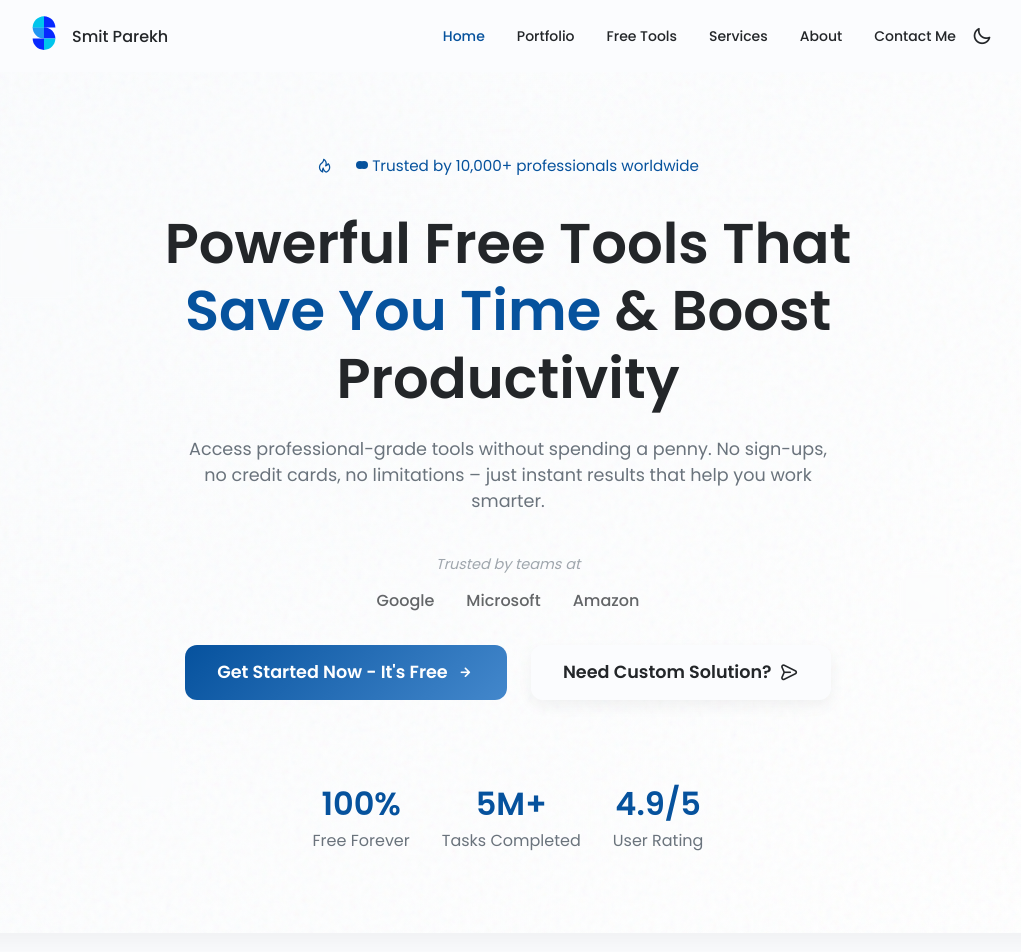
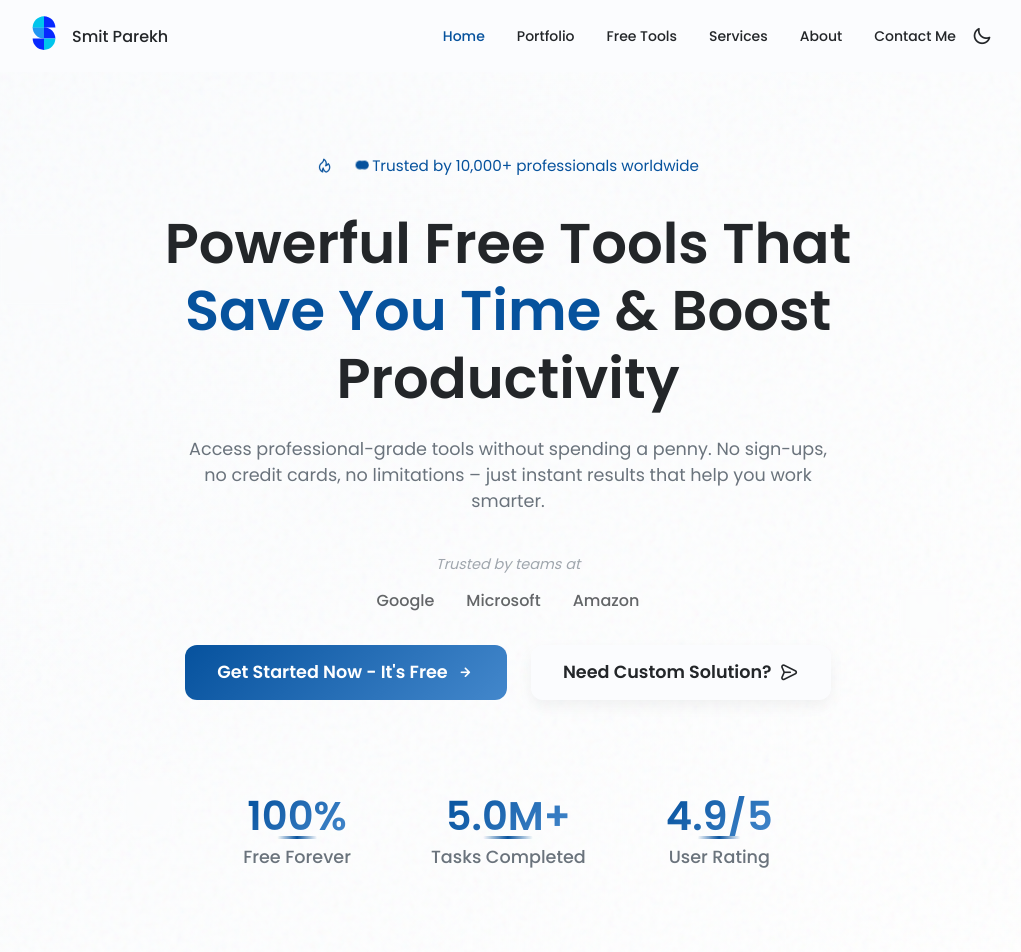
Before and after one commit to SmitParekh84/Smit-React-New-Portfolio-front-end, a React (Vite) app: page / in a window 1280 px wide. Shown: the top 952 px of the page, without its empty margins (132-1153 px from the left). Built offline with nearby package versions, Linux system fonts and the light colour scheme; some icons are missing.

Commit message:
Enhance ToolsHero component with entrance animations and dynamic metrics display; improve styling for badges and buttons.

```diff
--- a/src/components/ToolsHero/ToolsHero.css
+++ b/src/components/ToolsHero/ToolsHero.css
@@ -5,6 +5,14 @@
   position: relative;
   overflow: hidden;
   box-shadow: 0 10px 30px rgba(0, 0, 0, 0.05);
+  opacity: 0;
+  transform: translateY(30px);
+  transition: opacity 0.6s ease, transform 0.8s ease;
+}
+
+.tools-hero.animate {
+  opacity: 1;
+  transform: translateY(0);
 }
 
 .tools-hero__container {
@@ -35,12 +43,31 @@
   gap: 0.5rem;
   box-shadow: 0 4px 15px rgba(var(--first-color-rgb), 0.15);
   border: 1px solid rgba(var(--first-color-rgb), 0.2);
-  transition: all 0.3s ease;
+  transition: all 0.4s cubic-bezier(0.175, 0.885, 0.32, 1.275);
+  animation: badgeBounce 3s infinite ease-in-out;
+  overflow: hidden;
 }
 
 .tools-hero__badge:hover {
-  transform: translateY(-2px);
-  box-shadow: 0 6px 20px rgba(var(--first-color-rgb), 0.2);
+  transform: translateY(-3px) scale(1.05);
+  box-shadow: 0 8px 25px rgba(var(--first-color-rgb), 0.25);
+}
+
+.tools-hero__badge::before {
+  content: "";
+  position: absolute;
+  top: 0;
+  left: -100%;
+  width: 50%;
+  height: 100%;
+  background: linear-gradient(
+    90deg,
+    transparent,
+    rgba(255, 255, 255, 0.3),
+    transparent
+  );
+  transform: skewX(-25deg);
+  animation: badgeShimmer 3s infinite;
 }
 
 .badge-pulse {
@@ -50,6 +77,7 @@
   border-radius: 50%;
   background-color: var(--first-color);
   position: relative;
+  animation: badgePing 2s infinite;
 }
 
 .badge-pulse::after {
@@ -59,7 +87,8 @@
   height: 100%;
   border-radius: 50%;
   background-color: var(--first-color);
-  animation: pulse 2s infinite;
+  opacity: 0.7;
+  animation: badgeFade 2s infinite;
 }
 
 .tools-hero__title {
@@ -71,6 +100,32 @@
 
 .tools-hero__highlight {
   color: var(--first-color);
+  position: relative;
+  display: inline-block;
+}
+
+.tools-hero__highlight:after {
+  content: '';
+  position: absolute;
+  bottom: 0;
+  left: 0;
+  width: 100%;
+  height: 30%;
+  background-color: rgba(var(--first-color-rgb), 0.1);
+  z-index: -1;
+  transform-origin: bottom;
+  animation: highlightGlow 3s infinite alternate;
+}
+
+@keyframes highlightGlow {
+  0% {
+    opacity: 0.3;
+    transform: scaleY(0.7);
+  }
+  100% {
+    opacity: 0.5;
+    transform: scaleY(1);
+  }
 }
 
 .tools-hero__description {
@@ -104,11 +159,36 @@
   justify-content: center;
 }
 
-.logo-container span {
+.logo-item {
   font-weight: var(--font-medium);
   color: var(--title-color);
   opacity: 0.7;
   font-size: 1rem;
+  position: relative;
+  transition: all 0.3s ease;
+}
+
+.logo-item:hover {
+  opacity: 1;
+  transform: translateY(-2px);
+}
+
+.logo-item:after {
+  content: '';
+  position: absolute;
+  bottom: -4px;
+  left: 50%;
+  transform: translateX(-50%) scaleX(0);
+  width: 100%;
+  height: 2px;
+  background-color: var(--first-color);
+  opacity: 0;
+  transition: all 0.3s ease;
+}
+
+.logo-item:hover:after {
+  opacity: 1;
+  transform: translateX(-50%) scaleX(1);
 }
 
 .tools-hero__buttons {
@@ -132,10 +212,11 @@
   align-items: center;
   text-align: center;
   border-radius: 0.75rem;
-  transition: all 0.3s ease;
+  transition: all 0.4s cubic-bezier(0.175, 0.885, 0.32, 1.275);
   box-sizing: border-box;
   position: relative;
   overflow: hidden;
+  z-index: 1;
 }
 
 .tools-hero__button-primary {
@@ -148,21 +229,27 @@
 .tools-hero__button-primary:after {
   content: "";
   position: absolute;
-  width: 100%;
+  width: 110%;
   height: 100%;
-  background: linear-gradient(135deg, rgba(255,255,255,0.1) 0%, rgba(255,255,255,0) 60%);
+  background: linear-gradient(135deg, rgba(255,255,255,0.2) 0%, rgba(255,255,255,0) 60%);
   top: 0;
-  left: -100%;
-  transition: all 0.5s ease;
+  left: -120%;
+  transition: all 0.5s cubic-bezier(0.19, 1, 0.22, 1);
+  z-index: -1;
+  transform: skewX(-20deg);
 }
 
 .tools-hero__button-primary:hover {
-  transform: translateY(-4px);
-  box-shadow: 0 12px 25px rgba(var(--first-color-rgb), 0.4);
+  transform: translateY(-6px);
+  box-shadow: 0 15px 30px rgba(var(--first-color-rgb), 0.4);
 }
 
 .tools-hero__button-primary:hover:after {
-  left: 0;
+  left: 100%;
+}
+
+.tools-hero__button-primary:hover .button__icon {
+  transform: translateX(5px);
 }
 
 .tools-hero__button-secondary {
@@ -172,12 +259,45 @@
   box-shadow: 0 6px 15px rgba(0, 0, 0, 0.05);
 }
 
+.tools-hero__button-secondary:before {
+  content: "";
+  position: absolute;
+  top: 0;
+  left: 0;
+  width: 100%;
+  height: 100%;
+  background: linear-gradient(135deg, rgba(var(--first-color-rgb), 0.05) 0%, rgba(var(--first-color-rgb), 0.1) 100%);
+  z-index: -1;
+  transform: scaleX(0);
+  transform-origin: right;
+  transition: transform 0.5s cubic-bezier(0.19, 1, 0.22, 1);
+}
+
 .tools-hero__button-secondary:hover {
   background-color: #fff;
-  transform: translateY(-4px);
-  box-shadow: 0 10px 20px rgba(0, 0, 0, 0.08);
+  transform: translateY(-6px);
+  box-shadow: 0 15px 30px rgba(0, 0, 0, 0.08);
   color: var(--first-color);
   border-color: rgba(var(--first-color-rgb), 0.3);
+}
+
+.tools-hero__button-secondary:hover:before {
+  transform: scaleX(1);
+  transform-origin: left;
+}
+
+.tools-hero__button-secondary:hover .button__icon {
+  transform: translateX(3px);
+}
+
+.button__icon {
+  margin-left: 8px;
+  transition: transform 0.3s ease;
+}
+
+.button-text {
+  position: relative;
+  z-index: 2;
 }
 
 .tools-hero__metrics {
@@ -185,20 +305,70 @@
   display: flex;
   justify-content: center;
   flex-wrap: wrap;
-  gap: 2rem;
+  gap: 3rem;
 }
 
 .tools-hero__metric {
   text-align: center;
+  position: relative;
+  transition: all 0.3s ease;
+  padding: 1rem;
+  border-radius: 12px;
+}
+
+.tools-hero__metric:hover {
+  transform: translateY(-5px);
+}
+
+.tools-hero__metric:hover::after {
+  opacity: 1;
+  transform: scale(1);
+}
+
+.tools-hero__metric::after {
+  content: '';
+  position: absolute;
+  top: -10px;
+  left: -10px;
+  right: -10px;
+  bottom: -10px;
+  background: linear-gradient(135deg, rgba(var(--first-color-rgb), 0.05) 0%, rgba(var(--first-color-rgb), 0.01) 100%);
+  border-radius: 16px;
+  opacity: 0;
+  transform: scale(0.9);
+  transition: all 0.3s ease;
+  z-index: -1;
 }
 
 .tools-hero__metric-number {
-  font-size: 2rem;
+  font-size: 2.5rem;
   color: var(--first-color);
+  font-weight: 700;
+  line-height: 1;
+  margin-bottom: 0.5rem;
+  background: linear-gradient(135deg, var(--first-color) 0%, var(--first-color-alt) 100%);
+  -webkit-background-clip: text;
+  -webkit-text-fill-color: transparent;
+  position: relative;
+  display: inline-block;
+}
+
+.tools-hero__metric-number::after {
+  content: '';
+  position: absolute;
+  bottom: -3px;
+  left: 50%;
+  transform: translateX(-50%);
+  width: 40%;
+  height: 3px;
+  background: linear-gradient(90deg, transparent, var(--first-color), transparent);
+  border-radius: 50px;
 }
 
 .tools-hero__metric-label {
   color: var(--text-color);
+  font-weight: 500;
+  font-size: 1.1rem;
 }
 
 /* Enhanced Background Elements */
@@ -376,21 +546,80 @@
     transform: translateY(0) rotate(0);
   }
   50% {
-    transform: translateY(-15px) rotate(5deg);
+    transform: translateY(-20px) rotate(5deg);
   }
 }
 
-@keyframes pulse {
+@keyframes badgeShimmer {
   0% {
-    transform: scale(1);
-    opacity: 1;
+    left: -100%;
   }
-  100% {
-    transform: scale(3);
-    opacity: 0;
+  50%, 100% {
+    left: 150%;
   }
 }
 
+@keyframes badgeBounce {
+  0%, 100% {
+    transform: translateY(0);
+  }
+  50% {
+    transform: translateY(-5px);
+  }
+}
+
+@keyframes badgePing {
+  0% {
+    transform: scale(0.95);
+  }
+  50% {
+    transform: scale(1.1);
+  }
+  100% {
+    transform: scale(0.95);
+  }
+}
+
+@keyframes badgeFade {
+  0%, 100% {
+    opacity: 0.7;
+  }
+  50% {
+    opacity: 1;
+  }
+}
+
+.tools-hero__badge i {
+  animation: iconWiggle 2s infinite ease-in-out;
+}
+
+@keyframes iconWiggle {
+  0%, 100% {
+    transform: rotate(0deg) scale(1);
+  }
+  25% {
+    transform: rotate(5deg) scale(1.1);
+  }
+  50% {
+    transform: rotate(0deg) scale(1);
+  }
+  75% {
+    transform: rotate(-5deg) scale(1.1);
+  }
+}
+
+@keyframes fadeInUp {
+  from {
+    opacity: 0;
+    transform: translateY(30px);
+  }
+  to {
+    opacity: 1;
+    transform: translateY(0);
+  }
+}
+
+/* Media queries */
 @media screen and (max-width: 768px) {
   .tools-hero {
     padding: 4rem 1rem 3rem;
@@ -430,4 +659,15 @@
   .logo-container span {
     font-size: 0.9rem;
   }
+
+  .animate .animate-in-1 { animation: fadeInUp 0.5s 0.1s forwards ease-out; }
+  .animate .animate-in-2 { animation: fadeInUp 0.5s 0.2s forwards ease-out; }
+  .animate .animate-in-3 { animation: fadeInUp 0.5s 0.3s forwards ease-out; }
+  .animate .animate-in-4 { animation: fadeInUp 0.5s 0.4s forwards ease-out; }
+  .animate .animate-in-5 { animation: fadeInUp 0.5s 0.5s forwards ease-out; }
+  .animate .animate-in-6 { animation: fadeInUp 0.5s 0.6s forwards ease-out; }
+
+  .tools-hero__metric-number {
+    font-size: 2rem;
+  }
 }
--- a/src/components/ToolsHero/ToolsHero.jsx
+++ b/src/components/ToolsHero/ToolsHero.jsx
@@ -1,59 +1,107 @@
-import React from "react";
+import React, { useState, useEffect, useRef } from "react";
 import { Link } from "react-router-dom";
 import "./ToolsHero.css";
 
 const ToolsHero = () => {
+    const [isVisible, setIsVisible] = useState(false);
+    const [metrics, setMetrics] = useState({ percent: 0, tasks: 0, rating: 0 });
+    const heroRef = useRef(null);
+
+    // Animation for entrance and visibility
+    useEffect(() => {
+        setIsVisible(true);
+
+        const observer = new IntersectionObserver((entries) => {
+            if (entries[0].isIntersecting) {
+                setIsVisible(true);
+                animateMetrics();
+                observer.disconnect();
+            }
+        });
+
+        if (heroRef.current) {
+            observer.observe(heroRef.current);
+        }
+
+        return () => observer.disconnect();
+    }, []);
+
+    // Animated counter for metrics
+    const animateMetrics = () => {
+        const duration = 2000; // 2 seconds for animation
+        const framesPerSecond = 60;
+        const totalFrames = duration * framesPerSecond / 1000;
+        let frame = 0;
+
+        const timer = setInterval(() => {
+            frame++;
+            const progress = frame / totalFrames;
+
+            setMetrics({
+                percent: Math.min(Math.floor(progress * 100), 100),
+                tasks: Math.min(Math.floor(progress * 5000000), 5000000),
+                rating: Math.min(4 + progress * 0.9, 4.9)
+            });
+
+            if (frame === totalFrames) clearInterval(timer);
+        }, 1000 / framesPerSecond);
+    };
+
+    const formatNumber = (num) => {
+        return num >= 1000000 ? (num / 1000000).toFixed(1) + 'M+' : num.toLocaleString();
+    };
+
     return (
-        <section className="home__section tools-hero">
+        <section ref={heroRef} className={`home__section tools-hero ${isVisible ? 'animate' : ''}`}>
             <div className="container tools-hero__container">
                 <div className="tools-hero__content">
-                    <span className="tools-hero__badge">
+                    <span className="tools-hero__badge animate-in-1">
                         <i className="uil uil-fire mr-1"></i>
                         <span className="badge-pulse"></span>
                         Trusted by 10,000+ professionals worldwide
                     </span>
 
-                    <h1 className="tools-hero__title">
+                    <h1 className="tools-hero__title animate-in-2">
                         Powerful Free Tools That <span className="tools-hero__highlight">Save You Time</span> & Boost Productivity
                     </h1>
 
-                    <p className="tools-hero__description">
+                    <p className="tools-hero__description animate-in-3">
                         Access professional-grade tools without spending a penny. No sign-ups, no credit cards, no limitations – just instant results that help you work smarter.
                     </p>
 
-                    <div className="tools-hero__trust-signals">
+                    <div className="tools-hero__trust-signals animate-in-4">
                         <div className="trust-logos">
                             <span>Trusted by teams at</span>
                             <div className="logo-container">
-                                <span>Google</span>
-                                <span>Microsoft</span>
-                                <span>Amazon</span>
+                                <span className="logo-item">Google</span>
+                                <span className="logo-item">Microsoft</span>
+                                <span className="logo-item">Amazon</span>
                             </div>
                         </div>
                     </div>
 
-                    <div className="tools-hero__buttons">
+                    <div className="tools-hero__buttons animate-in-5">
                         <a href="/free-tools" className="tools-hero__button-primary">
-                            Get Started Now - It's Free
+                            <span className="button-text">Get Started Now - It's Free</span>
                             <i className="uil uil-arrow-right button__icon"></i>
                         </a>
                         <Link to="/contact" className="tools-hero__button-secondary">
-                            Need Custom Solution?
+                            <span className="button-text">Need Custom Solution?</span>
                             <i className="uil uil-message button__icon"></i>
                         </Link>
                     </div>
 
-                    <div className="tools-hero__metrics">
+                    <div className="tools-hero__metrics animate-in-6">
                         <div className="tools-hero__metric">
-                            <h3 className="tools-hero__metric-number">100%</h3>
+                            <h3 className="tools-hero__metric-number">{metrics.percent}%</h3>
                             <p className="tools-hero__metric-label">Free Forever</p>
                         </div>
                         <div className="tools-hero__metric">
-                            <h3 className="tools-hero__metric-number">5M+</h3>
+                            <h3 className="tools-hero__metric-number">{formatNumber(metrics.tasks)}</h3>
                             <p className="tools-hero__metric-label">Tasks Completed</p>
                         </div>
                         <div className="tools-hero__metric">
-                            <h3 className="tools-hero__metric-number">4.9/5</h3>
+                            <h3 className="tools-hero__metric-number">{metrics.rating.toFixed(1)}/5</h3>
                             <p className="tools-hero__metric-label">User Rating</p>
                         </div>
                     </div>
```
